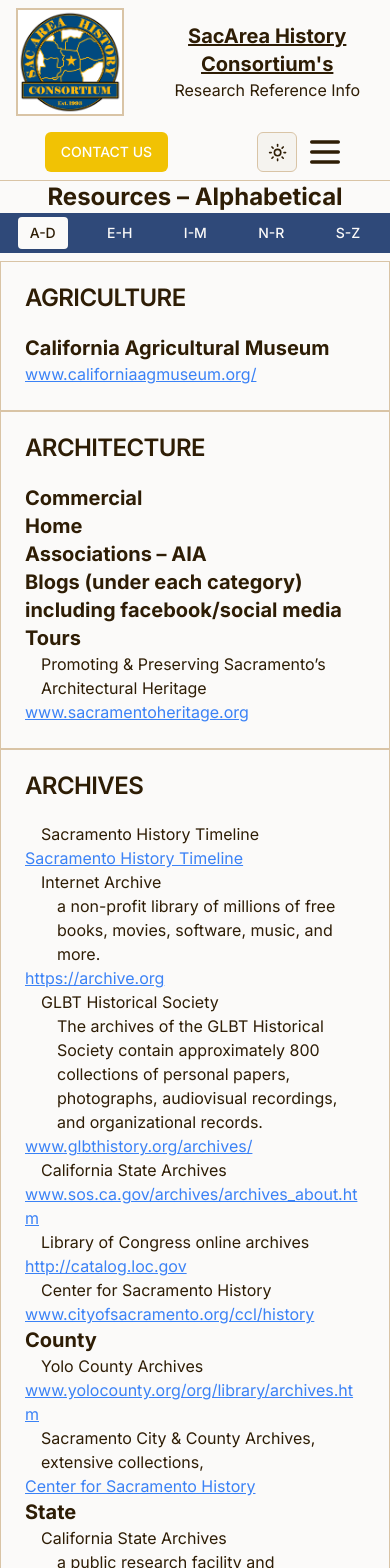
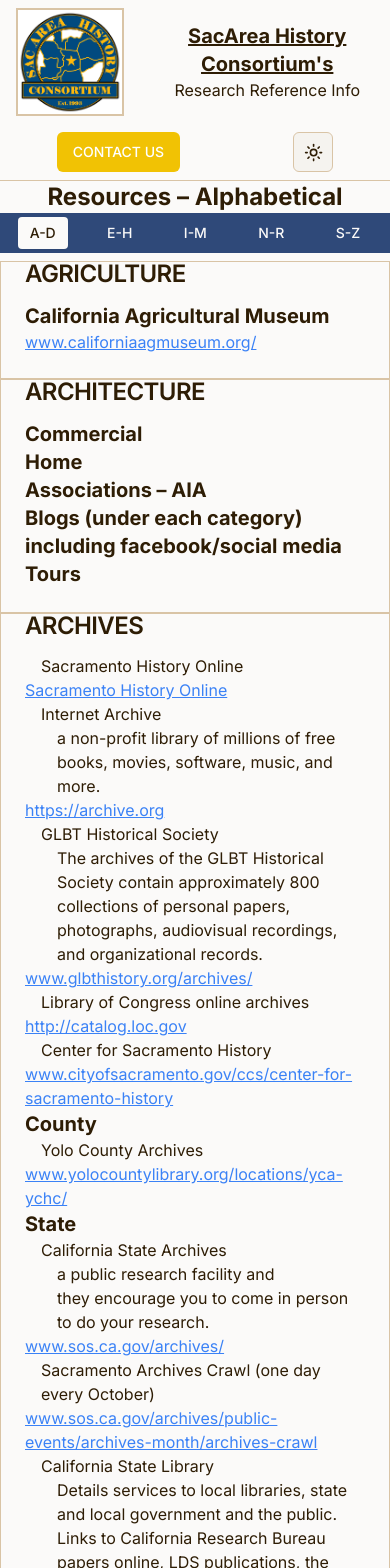
Before and after one commit to witcradg/sacareahistory, a Next.js app: page /resources in a window 390 px wide. Shown: the top 1568 px of the page. Built offline with nearby package versions, Linux system fonts and the light colour scheme.

Commit message:
Update broken links A-D

```diff
--- a/components/alphaA-D.tsx
+++ b/components/alphaA-D.tsx
@@ -27,9 +27,6 @@ export const AlphaAD = () => {
 						<h3>Associations &ndash; AIA</h3>
 						<h3>Blogs (under each category) including facebook/social media</h3>
 						<h3>Tours</h3>
-						<h4>Promoting &amp; Preserving Sacramento’s Architectural Heritage</h4>
-						<a target="_blank" rel="noopener noreferrer"
-							href="http://www.sacramentoheritage.org/">www.sacramentoheritage.org</a>
 					</CardContent>
 				</Card>
 				<Card className="card">
@@ -37,10 +34,9 @@ export const AlphaAD = () => {
 						<CardTitle>ARCHIVES</CardTitle>
 					</CardHeader>
 					<CardContent>
-						<h4>Sacramento History Timeline</h4>
+						<h4>Sacramento History Online</h4>
 						<a target="_blank" rel="noopener noreferrer"
-							href="http://www.sacramentohistory.org/resources_timeline.html">Sacramento History Timeline</a>
-
+							href="http://www.sacramentohistory.org">Sacramento History Online</a>
 						<h4>Internet Archive</h4>
 						<p className="ml-8">a non-profit library of millions of free books, movies, software, music, and more.</p>
 						<a target="_blank" rel="noopener noreferrer"
@@ -51,24 +47,18 @@ export const AlphaAD = () => {
 						<a target="_blank" rel="noopener noreferrer"
 							href="http://www.glbthistory.org/archives/">www.glbthistory.org/archives/</a>
 
-						<h4>California State Archives</h4>
-						<a target="_blank" rel="noopener noreferrer"
-							href="http://www.sos.ca.gov/archives/archives_about.htm">www.sos.ca.gov/archives/archives_about.htm</a>
 						<h4>Library of Congress online archives</h4>
 						<a target="_blank" rel="noopener noreferrer"
 							href="http://catalog.loc.gov/">http://catalog.loc.gov</a>
 						<h4>Center for Sacramento History</h4>
 						<a target="_blank" rel="noopener noreferrer"
-							href="http://www.cityofsacramento.org/ccl/history/default.asp">www.cityofsacramento.org/ccl/history</a>
+							href="http://https://www.cityofsacramento.gov/ccs/center-for-sacramento-history">www.cityofsacramento.gov/ccs/center-for-sacramento-history</a>
 
 						<h3>County</h3>
 
 						<h4>Yolo County Archives</h4>
 						<a target="_blank" rel="noopener noreferrer"
-							href="http://www.yolocounty.org/org/library/archives.htm">www.yolocounty.org/org/library/archives.htm</a>
-						<h4>Sacramento City &amp; County Archives, extensive collections,</h4>
-						<a target="_blank" rel="noopener noreferrer"
-							href="http://www.centerforsacramentohistory.org">Center for Sacramento History </a>
+							href="http://www.yolocountylibrary.org/locations/yca-ychc/">www.yolocountylibrary.org/locations/yca-ychc/</a>
 
 						<h3>State</h3>
 
@@ -162,9 +152,9 @@ export const AlphaAD = () => {
 						<CardTitle>COMPILATION (HISTORY)</CardTitle>
 					</CardHeader>
 					<CardContent>
-						<h4>36 pages of Sacramento History by Lance Armstrong as published in Valley Community Newspapers</h4>
+						{/* <h4>36 pages of Sacramento History by Lance Armstrong as published in Valley Community Newspapers</h4>
 						<a target="_blank" rel="noopener noreferrer"
-							href="http://www.valcomnews.com/?cat=6">www.valcomnews.com/?cat=6</a>
+							href="http://www.valcomnews.com/?cat=6">www.valcomnews.com/?cat=6</a> */}
 					</CardContent>
 				</Card >
 				<Card className="card">
@@ -184,11 +174,11 @@ export const AlphaAD = () => {
 
 						<h4>List of Sacramento County Cemeteries</h4>
 						<a target="_blank" rel="noopener noreferrer"
-							href="http://coroner.saccounty.net/cemeteries.asp">http://coroner.saccounty.net/cemeteries.asp</a>
+							href="https://coroner.saccounty.gov/sccac/Pages/CompleteSacramentoCountyCemeteryList.aspx">https://coroner.saccounty.gov/sccac/Pages/CompleteSacramentoCountyCemeteryList.aspx</a>
 
 						<h4>Sacramento County Cemetery Advisory Commission</h4>
 						<a target="_blank" rel="noopener noreferrer"
-							href="http://coroner.saccounty.net/sccac.htm">http://coroner.saccounty.net/sccac.htm</a>
+							href="https://coroner.saccounty.gov/sccac/Pages/default.aspx">https://coroner.saccounty.gov/sccac/Pages/default.aspx</a>
 
 						<h4>Website for PDF of District Cemetery Brochure</h4>
 						<a target="_blank" rel="noopener noreferrer"
@@ -196,7 +186,7 @@ export const AlphaAD = () => {
 
 						<h4>Sacramento Historic City Cemetery</h4>
 						<a target="_blank" rel="noopener noreferrer"
-							href="http://www.oldcitycemetery.com">www.oldcitycemetery.com</a>
+							href="https://historicoldcitycemetery.org">https://historicoldcitycemetery.org</a>
 
 						<h3>Cemeteries (General Information)</h3>
 						<h4>Association for Gravestone Studies</h4>
@@ -243,9 +233,6 @@ export const AlphaAD = () => {
 					</CardHeader>
 					<CardContent>
 						<h3>Population</h3>
-						<h4>Sacramento Demographics &mdash Population by Race and Ethnicity</h4>
-						<a target="_blank" rel="noopener noreferrer"
-							href="http://www.clrsearch.com/Sacramento-Demographics/CA/Population-by-Race-and-Ethnicity">www.clrsearch.com/Sacramento-Demographics/CA/Population-by-Race-and-Ethnicity</a>
 					</CardContent>
 				</Card >
 			</div >
--- a/components/header/Header.tsx
+++ b/components/header/Header.tsx
@@ -1,7 +1,7 @@
 "use client"
 import Image from "next/image";
 import Link from "next/link";
-import { MobileMenu } from "./MobileMenu";
+// import { MobileMenu } from "./MobileMenu";
 
 import {
   NavigationMenu,
@@ -59,7 +59,7 @@ export const Header = () => {
         <CallButton />
         <div className="flex items-center space-x-2">
           <ModeToggle />
-          <MobileMenu />
+          {/* <MobileMenu /> */}
         </div>
       </div>
     </header >
--- a/components/header/MobileMenu.tsx
+++ /dev/null
@@ -1,134 +0,0 @@
-"use client"
-import Link from "next/link";
-import { useState } from "react";
-import * as VisuallyHidden from '@radix-ui/react-visually-hidden';
-
-// import {
-//   Accordion,
-//   AccordionContent,
-//   AccordionItem,
-//   AccordionTrigger,
-// } from "@/components/ui/accordion";
-
-
-import {
-  Sheet,
-  SheetContent,
-  SheetDescription,
-  SheetHeader,
-  SheetTitle,
-  SheetTrigger,
-} from "@/components/ui/sheet";
-
-import { Menu } from "lucide-react";
-
-// import submenus from "./submenus";
-
-export function MobileMenu() {
-  const [isOpen, setIsOpen] = useState<boolean>(false);
-  const btnVariantLeftGhost = "inline-flex items-center justify-start whitespace-nowrap rounded-md text-md font-medium ring-offset-background transition-colors focus-visible:outline-none focus-visible:ring-2 focus-visible:ring-ring focus-visible:ring-offset-2 disabled:pointer-events-none disabled:opacity-50 hover:bg-accent hover:text-accent-foreground"
-  // const btnVariantList = "uppercase my-2 inline-flex items-center justify-start whitespace-nowrap rounded-md text-lg font-medium ring-offset-background transition-colors focus-visible:outline-none focus-visible:ring-2 focus-visible:ring-ring focus-visible:ring-offset-2 disabled:pointer-events-none disabled:opacity-50 hover:bg-accent hover:text-accent-foreground"
-  return (
-    <span className="flex md:hidden">
-      {/* <ModeToggle /> */}
-
-      <Sheet
-        open={isOpen}
-        onOpenChange={setIsOpen}
-      >
-        <SheetHeader><VisuallyHidden.Root>
-          <SheetDescription>Menu Toggle</SheetDescription>
-        </VisuallyHidden.Root>
-        </SheetHeader>
-        <SheetTrigger className="">
-
-          <Menu
-            className="flex md:hidden h-10 w-10"
-            onClick={() => setIsOpen(true)}
-          >
-            <span className="sr-only">Menu Icon</span>
-          </Menu>
-        </SheetTrigger>
-
-        <SheetContent side={"left"}>
-          <SheetHeader>
-            <SheetTitle className="font-bold text-left text-xl">
-              Sac Area History Consortium
-            </SheetTitle>
-          </SheetHeader>
-          <nav className="flex flex-col justify-center items-start gap-4 mt-8 text-xl">
-            <Link
-              rel="noreferrer noopener"
-              href="/"
-              onClick={() => setIsOpen(false)}
-              className={btnVariantLeftGhost}
-            >
-              HOME
-            </Link>
-            <a
-              rel="noreferrer noopener"
-              href="/resources"
-              onClick={() => setIsOpen(false)}
-              className={btnVariantLeftGhost}
-            >
-              RESOURCES
-            </a>
-            <a
-              rel="noreferrer noopener"
-              href="/calendar"
-              onClick={() => setIsOpen(false)}
-              className={btnVariantLeftGhost}
-            >
-              CALENDAR
-            </a>
-            <a
-              rel="noreferrer noopener"
-              href="/timeline"
-              onClick={() => setIsOpen(false)}
-              className={btnVariantLeftGhost}
-            >
-              TIMELINE
-            </a>
-            {/* <Accordion
-              type="single"
-              collapsible
-              className="w-full AccordionRoot"
-            >
-              <AccordionItem
-                key="services"
-                value="services"
-              >
-                <AccordionTrigger className={btnVariantLeftGhost}>
-                  SERVICES
-                </AccordionTrigger>
-                <AccordionContent>
-                  {submenus.servicesList.map(({ href, label }) => (
-                    <div key={label} className="pl-4">
-                      <a
-                        rel="noreferrer noopener"
-                        href={href}
-                        onClick={() => setIsOpen(false)}
-                        className={btnVariantList}
-                      >
-                        {label}
-                      </a>
-                    </div>
-                  ))}
-                </AccordionContent>
-              </AccordionItem>
-            </Accordion> */}
-
-            {/* <a
-              rel="noreferrer noopener"
-              href="/"
-              onClick={() => setIsOpen(false)}
-              className={btnVariantLeftGhost}
-            >
-              BLOG
-            </a> */}
-          </nav>
-        </SheetContent>
-      </Sheet>
-    </span >
-  )
-}
--- a/components/ui/card.tsx
+++ b/components/ui/card.tsx
@@ -23,7 +23,7 @@ const CardHeader = React.forwardRef<
 >(({ className, ...props }, ref) => (
   <div
     ref={ref}
-    className={cn("flex flex-col space-y-1.5 p-6", className)}
+    className={cn("flex flex-col space-y-1.5 px-6 pt-0 pb-4", className)}
     {...props}
   />
 ))
```
